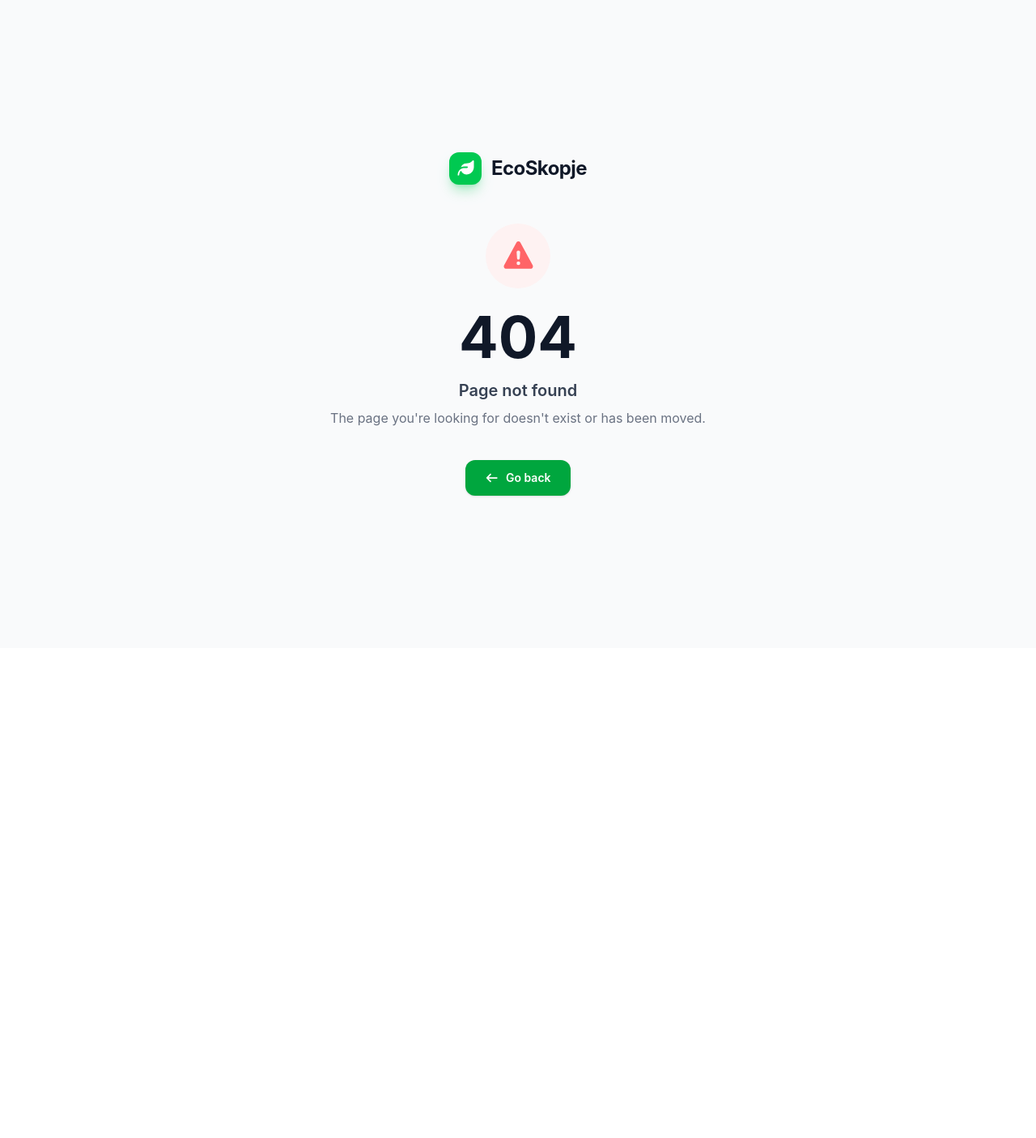
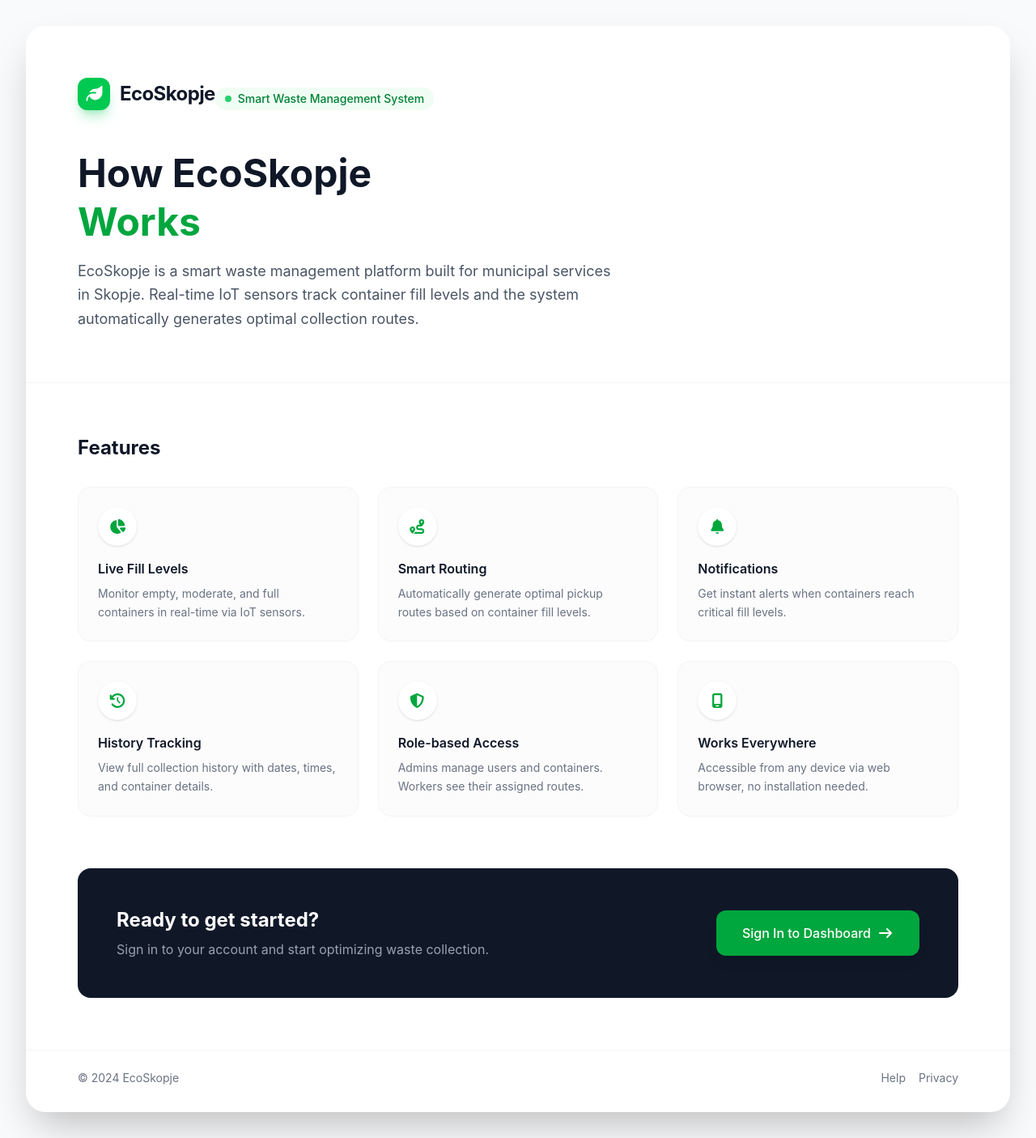
Before and after one commit to stevetosak/wasteio, a React (Vite) app in the folder wasteio-frontend/: page /learn-more in a window 1280 px wide. Before the commit this address had no page. Shown: the whole page at 81% size. Before the commit the page ends 800 px from the top, so only its background shows below. Built offline with nearby package versions, Linux system fonts and the light colour scheme.

Commit message:
Add LearnMorePage, validation and modal improvements

```diff
--- a/wasteio-frontend/src/App.tsx
+++ b/wasteio-frontend/src/App.tsx
@@ -1,4 +1,4 @@
-import { BrowserRouter, Routes, Route, Navigate } from 'react-router-dom'
+import { BrowserRouter, Routes, Route } from 'react-router-dom'
 import AppLayout from './components/layout/AppLayout'
 import WelcomePage from './pages/WelcomePage'
 import SignInPage from './pages/SignInPage'
@@ -10,8 +10,8 @@ import ActivePickupPage from './pages/ActivePickupPage'
 import AlertsPage from './pages/AlertsPage'
 import ReportsPage from './pages/ReportsPage'
 import SettingsPage from './pages/SettingsPage'
-import HistoryPage from './pages/HistoryPage'
 import NotFoundPage from './pages/NotFoundPage'
+import LearnMorePage from './pages/LearnMorePage'
 
 export default function App() {
   return (
@@ -21,6 +21,7 @@ export default function App() {
         <Route path="/" element={<WelcomePage />} />
         <Route path="/signin" element={<SignInPage />} />
         <Route path="/jurisdiction" element={<SelectJurisdictionPage />} />
+        <Route path="/learn-more" element={<LearnMorePage />} />
 
         {/* Dashboard */}
         <Route element={<AppLayout />}>
@@ -32,7 +33,6 @@ export default function App() {
           <Route path="/alerts" element={<AlertsPage />} />
           <Route path="/reports" element={<ReportsPage />} />
           <Route path="/settings" element={<SettingsPage />} />
-          <Route path="/history" element={<HistoryPage />} />
         </Route>
 
         <Route path="*" element={<NotFoundPage />} />
--- a/wasteio-frontend/src/pages/AlertsPage.tsx
+++ b/wasteio-frontend/src/pages/AlertsPage.tsx
@@ -82,9 +82,29 @@ const alerts = [
 
 export default function AlertsPage() {
   const [activeFilter, setActiveFilter] = useState('All Active')
+  const [confirmModal, setConfirmModal] = useState<{show: boolean, alertId: number | null, title: string}>({show: false, alertId: null, title: ''})
 
   return (
     <div className="flex-1 h-full flex flex-col overflow-hidden">
+      {confirmModal.show && (
+        <div className="fixed inset-0 bg-black/40 flex items-center justify-center z-50">
+          <div className="bg-white rounded-2xl p-6 shadow-xl border border-gray-200 w-full max-w-sm mx-4">
+            <h3 className="text-lg font-bold text-gray-900 mb-2">Acknowledge Alert</h3>
+            <p className="text-sm text-gray-500 mb-6">Are you sure you want to acknowledge <span className="font-medium text-gray-700">"{confirmModal.title}"</span>?</p>
+            <div className="flex gap-3">
+              <button onClick={() => setConfirmModal({show: false, alertId: null, title: ''})}
+                className="flex-1 py-2.5 border border-gray-200 rounded-xl text-sm font-medium text-gray-700 hover:bg-gray-50 transition-colors">
+                Cancel
+              </button>
+              <button onClick={() => setConfirmModal({show: false, alertId: null, title: ''})}
+                className="flex-1 py-2.5 bg-green-600 hover:bg-green-700 text-white rounded-xl text-sm font-medium transition-colors">
+                Confirm
+              </button>
+            </div>
+          </div>
+        </div>
+      )}
+
       {/* Header */}
       <header className="h-20 flex justify-between items-center px-6 lg:px-8 bg-white border-b border-gray-200 flex-shrink-0 z-20 shadow-sm">
         <div>
@@ -198,7 +218,11 @@ export default function AlertsPage() {
                                 <FontAwesomeIcon icon={action.icon} />
                               </button>
                             ) : (
-                              <button key={i} className={`px-3 py-1.5 text-sm font-medium rounded-lg transition-colors shadow-sm ${
+                              <button key={i} onClick={() => {
+                                if (action.label === 'Acknowledge') {
+                                  setConfirmModal({show: true, alertId: alert.id, title: alert.title})
+                                }
+                              }} className={`px-3 py-1.5 text-sm font-medium rounded-lg transition-colors shadow-sm ${
                                 action.style ?? 'bg-white border border-gray-200 hover:bg-gray-50 text-gray-700'
                               }`}>
                                 {action.label}
--- /dev/null
+++ b/wasteio-frontend/src/pages/LearnMorePage.tsx
@@ -0,0 +1,112 @@
+import { useNavigate } from 'react-router-dom'
+import { FontAwesomeIcon } from '@fortawesome/react-fontawesome'
+import {
+  faLeaf, faArrowRight, faChartPie, faRoute, faBell, faClockRotateLeft,
+  faShieldHalved, faMobileScreen,
+} from '@fortawesome/free-solid-svg-icons'
+
+const features = [
+  {
+    icon: faChartPie,
+    title: 'Live Fill Levels',
+    desc: 'Monitor empty, moderate, and full containers in real-time via IoT sensors.',
+  },
+  {
+    icon: faRoute,
+    title: 'Smart Routing',
+    desc: 'Automatically generate optimal pickup routes based on container fill levels.',
+  },
+  {
+    icon: faBell,
+    title: 'Notifications',
+    desc: 'Get instant alerts when containers reach critical fill levels.',
+  },
+  {
+    icon: faClockRotateLeft,
+    title: 'History Tracking',
+    desc: 'View full collection history with dates, times, and container details.',
+  },
+  {
+    icon: faShieldHalved,
+    title: 'Role-based Access',
+    desc: 'Admins manage users and containers. Workers see their assigned routes.',
+  },
+  {
+    icon: faMobileScreen,
+    title: 'Works Everywhere',
+    desc: 'Accessible from any device via web browser, no installation needed.',
+  },
+]
+
+export default function LearnMorePage() {
+  const navigate = useNavigate()
+
+  return (
+    <div className="w-full min-h-screen bg-gray-50 flex items-center justify-center p-4 sm:p-6 lg:p-8">
+      <main className="w-full max-w-[1440px] bg-white rounded-3xl shadow-2xl overflow-hidden">
+        {/* Header */}
+        <div className="p-8 lg:p-16 border-b border-gray-100">
+          <button onClick={() => navigate('/')} className="inline-flex items-center gap-3 group mb-12">
+            <div className="w-10 h-10 bg-green-500 rounded-xl flex items-center justify-center text-white shadow-lg shadow-green-500/30 group-hover:scale-105 transition-transform">
+              <FontAwesomeIcon icon={faLeaf} className="text-xl" />
+            </div>
+            <span className="text-2xl font-bold text-gray-900 tracking-tight">EcoSkopje</span>
+          </button>
+
+          <span className="inline-flex items-center gap-2 px-3 py-1 rounded-full bg-green-50 text-green-700 text-sm font-medium mb-6">
+            <span className="w-2 h-2 rounded-full bg-green-500 animate-pulse" />
+            Smart Waste Management System
+          </span>
+          <h1 className="text-4xl lg:text-5xl font-bold text-gray-900 leading-tight mb-4">
+            How EcoSkopje<br />
+            <span className="text-green-600">Works</span>
+          </h1>
+          <p className="text-lg text-gray-600 leading-relaxed max-w-2xl">
+            EcoSkopje is a smart waste management platform built for municipal services in Skopje.
+            Real-time IoT sensors track container fill levels and the system automatically generates
+            optimal collection routes.
+          </p>
+        </div>
+
+        {/* Features */}
+        <div className="p-8 lg:p-16">
+          <h2 className="text-2xl font-bold text-gray-900 mb-8">Features</h2>
+          <div className="grid grid-cols-1 sm:grid-cols-2 lg:grid-cols-3 gap-6 mb-16">
+            {features.map(feature => (
+              <div key={feature.title} className="p-6 rounded-2xl border border-gray-100 bg-gray-50/50 hover:border-green-200 hover:bg-green-50/30 transition-all">
+                <div className="w-12 h-12 rounded-full bg-white shadow-sm flex items-center justify-center text-green-600 mb-4">
+                  <FontAwesomeIcon icon={feature.icon} className="text-lg" />
+                </div>
+                <h3 className="font-semibold text-gray-900 mb-2">{feature.title}</h3>
+                <p className="text-sm text-gray-500 leading-relaxed">{feature.desc}</p>
+              </div>
+            ))}
+          </div>
+
+          {/* CTA */}
+          <div className="bg-gray-900 rounded-2xl p-8 lg:p-12 flex flex-col lg:flex-row items-center justify-between gap-6">
+            <div>
+              <h3 className="text-2xl font-bold text-white mb-2">Ready to get started?</h3>
+              <p className="text-gray-400">Sign in to your account and start optimizing waste collection.</p>
+            </div>
+            <button
+              onClick={() => navigate('/signin')}
+              className="flex-shrink-0 px-8 py-4 bg-green-600 hover:bg-green-700 text-white font-medium rounded-xl shadow-lg transition-all duration-200 flex items-center gap-2 group"
+            >
+              Sign In to Dashboard
+              <FontAwesomeIcon icon={faArrowRight} className="group-hover:translate-x-1 transition-transform" />
+            </button>
+          </div>
+        </div>
+
+        <div className="px-8 lg:px-16 pb-8 flex items-center justify-between text-sm text-gray-500 border-t border-gray-100 pt-6">
+          <p>&copy; 2024 EcoSkopje</p>
+          <div className="flex gap-4">
+            <a href="#" className="hover:text-green-600 transition-colors">Help</a>
+            <a href="#" className="hover:text-green-600 transition-colors">Privacy</a>
+          </div>
+        </div>
+      </main>
+    </div>
+  )
+}
--- a/wasteio-frontend/src/pages/SignInPage.tsx
+++ b/wasteio-frontend/src/pages/SignInPage.tsx
@@ -9,9 +9,20 @@ import { faGoogle, faMicrosoft } from '@fortawesome/free-brands-svg-icons'
 export default function SignInPage() {
   const navigate = useNavigate()
   const [showPassword, setShowPassword] = useState(false)
+  const [email, setEmail] = useState('')
+  const [password, setPassword] = useState('')
+  const [errors, setErrors] = useState<{email?: string, password?: string}>({})
 
   const handleSubmit = (e: React.FormEvent) => {
     e.preventDefault()
+    const newErrors: {email?: string, password?: string} = {}
+    if (!email) newErrors.email = 'Email or phone is required'
+    if (!password) newErrors.password = 'Password is required'
+    if (Object.keys(newErrors).length > 0) {
+      setErrors(newErrors)
+      return
+    }
+    setErrors({})
     navigate('/jurisdiction')
   }
 
@@ -44,9 +55,11 @@ export default function SignInPage() {
                   </div>
                   <input
                     type="text" id="email" placeholder="worker@ecoskopje.mk"
-                    className="block w-full pl-10 pr-3 py-3 border border-gray-200 rounded-xl text-gray-900 placeholder-gray-400 focus:outline-none focus:ring-2 focus:ring-green-500 focus:border-transparent transition-shadow bg-gray-50/50 hover:bg-white focus:bg-white"
+                    value={email} onChange={e => setEmail(e.target.value)}
+                    className={`block w-full pl-10 pr-3 py-3 border rounded-xl text-gray-900 placeholder-gray-400 focus:outline-none focus:ring-2 focus:ring-green-500 focus:border-transparent transition-shadow bg-gray-50/50 hover:bg-white focus:bg-white ${errors.email ? 'border-red-400' : 'border-gray-200'}`}
                   />
                 </div>
+                {errors.email && <p className="text-red-500 text-xs mt-1">{errors.email}</p>}
               </div>
 
               <div>
@@ -57,12 +70,14 @@ export default function SignInPage() {
                   </div>
                   <input
                     type={showPassword ? 'text' : 'password'} id="password" placeholder="••••••••"
-                    className="block w-full pl-10 pr-10 py-3 border border-gray-200 rounded-xl text-gray-900 placeholder-gray-400 focus:outline-none focus:ring-2 focus:ring-green-500 focus:border-transparent transition-shadow bg-gray-50/50 hover:bg-white focus:bg-white"
+                    value={password} onChange={e => setPassword(e.target.value)}
+                    className={`block w-full pl-10 pr-10 py-3 border rounded-xl text-gray-900 placeholder-gray-400 focus:outline-none focus:ring-2 focus:ring-green-500 focus:border-transparent transition-shadow bg-gray-50/50 hover:bg-white focus:bg-white ${errors.password ? 'border-red-400' : 'border-gray-200'}`}
                   />
                   <button type="button" onClick={() => setShowPassword(!showPassword)} className="absolute inset-y-0 right-0 pr-3 flex items-center text-gray-400 hover:text-gray-600">
                     <FontAwesomeIcon icon={showPassword ? faEye : faEyeSlash} />
                   </button>
                 </div>
+                {errors.password && <p className="text-red-500 text-xs mt-1">{errors.password}</p>}
               </div>
 
               <div className="flex items-center justify-between pt-2">
--- a/wasteio-frontend/src/pages/WelcomePage.tsx
+++ b/wasteio-frontend/src/pages/WelcomePage.tsx
@@ -60,7 +60,7 @@ export default function WelcomePage() {
               Sign In to Dashboard
               <FontAwesomeIcon icon={faArrowRight} className="group-hover:translate-x-1 transition-transform" />
             </button>
-            <button className="w-full sm:w-auto px-8 py-4 bg-white border border-gray-200 hover:bg-gray-50 text-gray-700 font-medium rounded-xl transition-all duration-200 flex items-center justify-center gap-2">
+            <button   onClick={() => navigate('/learn-more')} className="w-full sm:w-auto px-8 py-4 bg-white border border-gray-200 hover:bg-gray-50 text-gray-700 font-medium rounded-xl transition-all duration-200 flex items-center justify-center gap-2">
               <FontAwesomeIcon icon={faCircleQuestion} className="text-gray-400" />
               Learn More
             </button>
```
